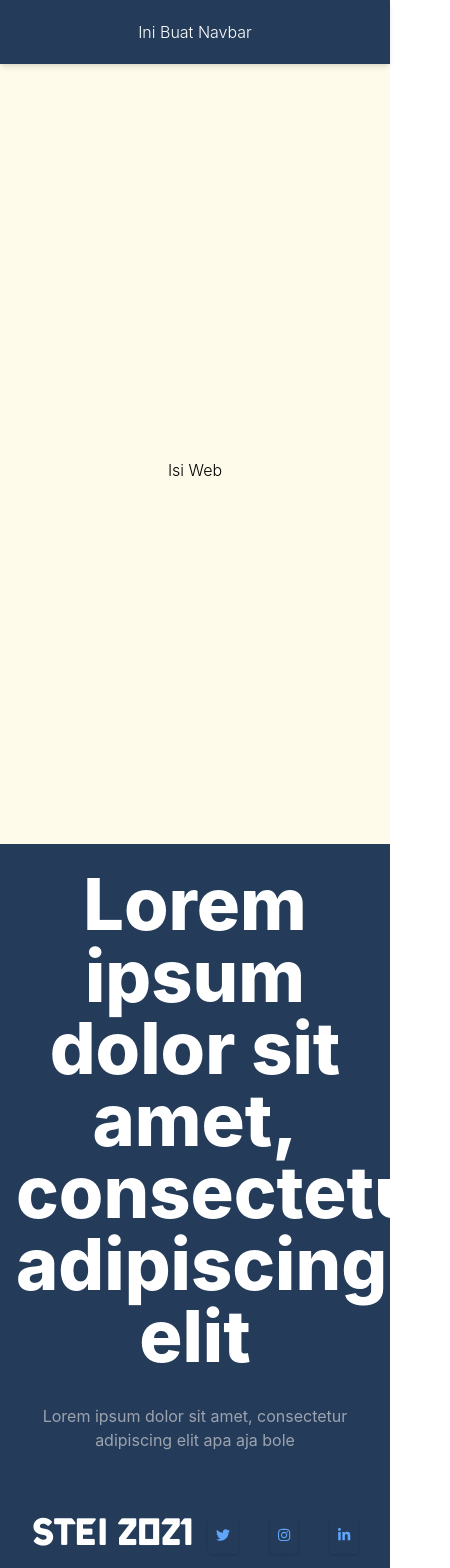
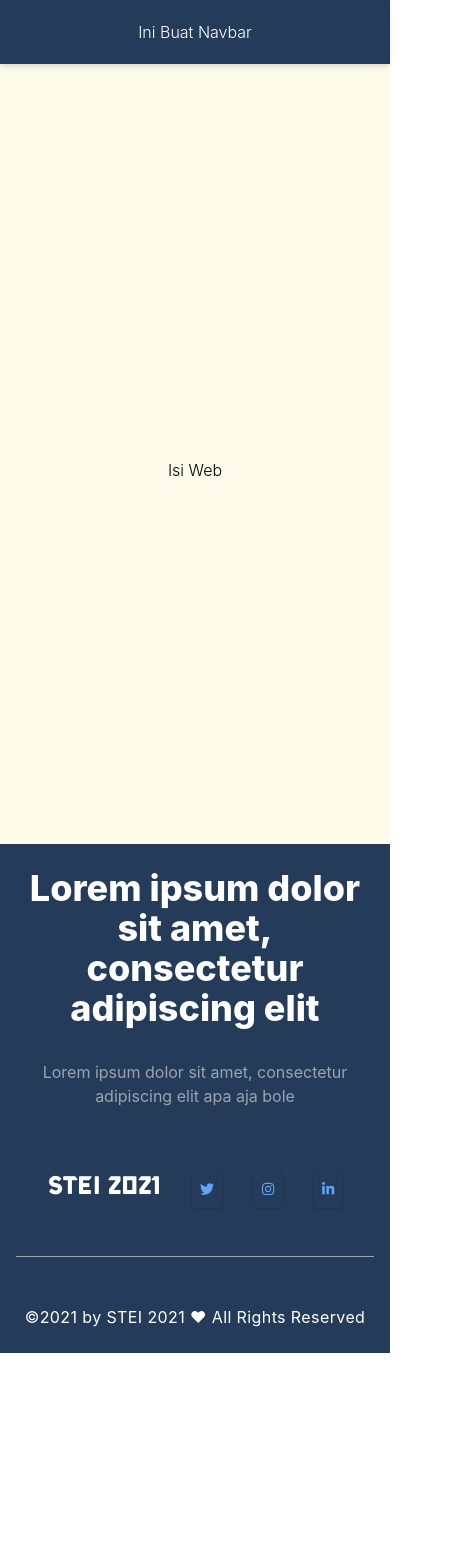
Before and after one commit to arsaizdihar/stei-ketang-nextjs, a Next.js app: page / in a window 390 px wide. Shown: the top 1568 px of the page, 450 px wide, since content can reach past the window. After the commit the page ends 1353 px from the top, so only its background shows below. Built offline with nearby package versions, Linux system fonts and the light colour scheme; no server answers; a web font is replaced by a local one.

Commit message:
Minor Changes

```diff
--- a/src/components/main/Footer.tsx
+++ b/src/components/main/Footer.tsx
@@ -81,7 +81,7 @@ import {
     //   </footer>
     <div className="flex justify-center py-6 text-sm text-white bg-primary">
         <div className="flex flex-col w-full px-4 text-white md:w-2/3">
-            <div className="w-full font-extrabold font-primary text-7xl">
+            <div className="w-full text-4xl font-extrabold font-primary md:text-7xl">
                 <h1 className="w-full text-center">Lorem ipsum dolor sit amet, consectetur adipiscing elit</h1>
             </div>
 
@@ -91,7 +91,7 @@ import {
             <div className="flex flex-col">
                 <div className="flex flex-row mt-16 mb-12 justify-evenly">
                     <div className="">
-                        <h1 className="text-4xl font-bold font-title">STEI 2021</h1>
+                        <h1 className="text-2xl font-bold tracking-wide md:text-4xl font-title">STEI 2021</h1>
                     </div>
 
                     <div className="flex flex-row items-center justify-between space-x-8">
@@ -116,7 +116,7 @@ import {
                     </div>
                 </div>
                 <hr className="border-gray-400"/>
-                <p className="w-full mt-12 text-sm font-normal text-center text-white font-primary">©{new Date().getFullYear()} by STEI 2021 ♥ All Rights Reserved</p>
+                <p className="w-full mt-12 text-base font-normal tracking-wide text-center text-white font-primary">©{new Date().getFullYear()} by STEI 2021 ♥ All Rights Reserved</p>
             </div>
         </div>
     </div>
@@ -134,7 +134,7 @@ import {
         className={`block shadow hover:bg-gray-200 duration-300 p-2 rounded group ${className}`}
         href={href}
       >
-        <FontAwesomeIcon icon={icon} className="inline-block w-4 h-4 duration-300 hover:h-6 hover:w-6" />
+        <FontAwesomeIcon icon={icon} className="inline-block w-4 h-4" />
       </a>
     );
   };
```
